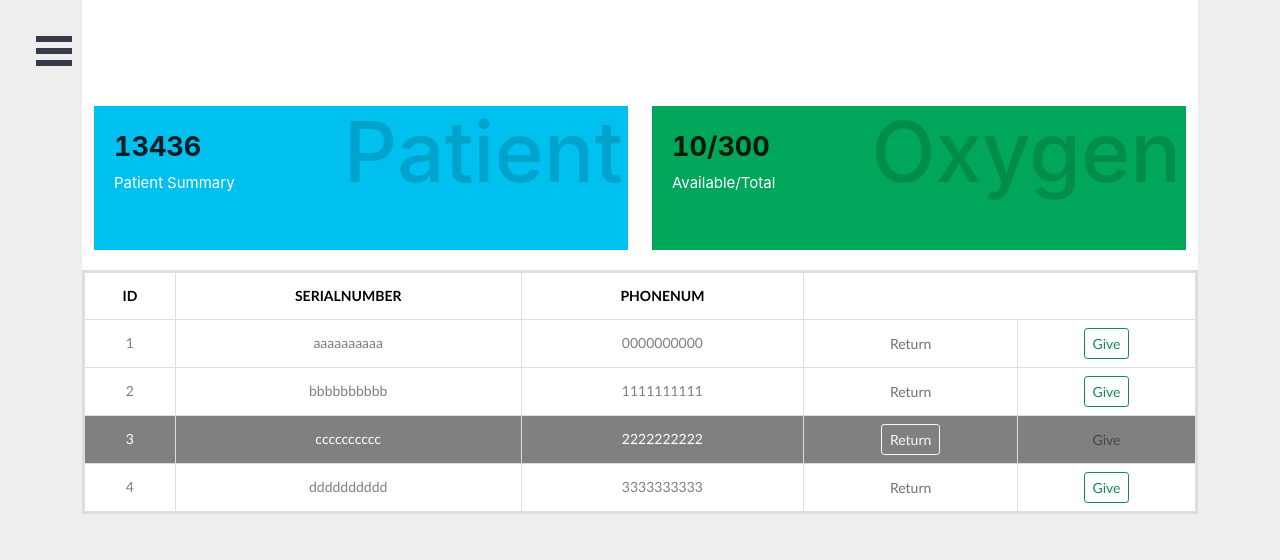
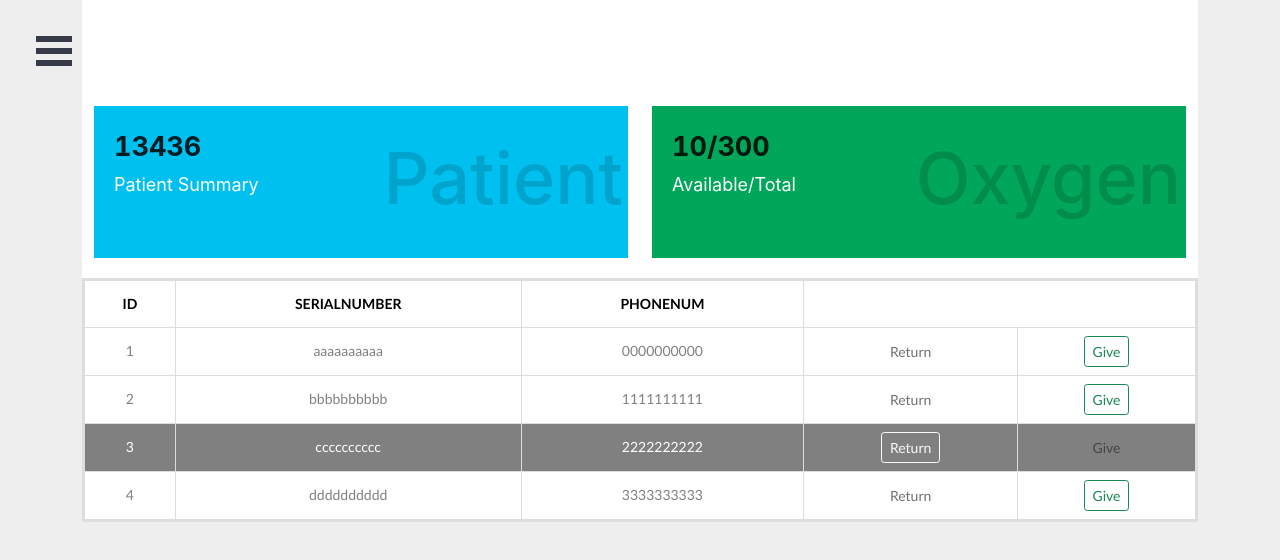
Before and after one commit to pkhamdee/oxygen-web, a React (Create React App) app in the folder frontend/: page / in a window 1280 px wide. Shown: the top 560 px of the page. Built offline with nearby package versions, Linux system fonts and the light colour scheme.

Commit message:
commiting ui alighment

```diff
--- a/frontend/src/Pages/Dashboard.js
+++ b/frontend/src/Pages/Dashboard.js
@@ -124,9 +124,7 @@ class Dashboard extends React.Component {
                       <p> Patient Summary </p>
                     </div>
                     <div class="icon">
-                      <i class="fa fa-patient" aria-hidden="true"></i>
                       <h1 class="fonticon">Patient</h1>
-
                     </div>
                   </div>
                 </div>
@@ -137,7 +135,6 @@ class Dashboard extends React.Component {
                       <p> Available/Total </p>
                     </div>
                     <div class="icon">
-                      <i class="fa fa-engine" aria-hidden="false"></i>
                       <h1 class="fonticon">Oxygen</h1>
                     </div>
                   </div>
--- a/frontend/src/css/widget.css
+++ b/frontend/src/css/widget.css
@@ -29,30 +29,14 @@ background:#eee;
     text-align: left;
 }
 .card-box p {
-    font-size: 15px;
+    font-size: 18px;
 }
 .card-box .icon {
     position: absolute;
-    top: auto;
-    bottom: 5px;
+    bottom: 0px;
     right: 5px;
     z-index: 0;
-    font-size: 72px;
     color: rgba(0, 0, 0, 0.15);
-}
-.card-box .card-box-footer {
-    position: absolute;
-    left: 0px;
-    bottom: 0px;
-    text-align: center;
-    padding: 3px 0;
-    color: rgba(255, 255, 255, 0.8);
-    background: rgba(0, 0, 0, 0.1);
-    width: 100%;
-    text-decoration: none;
-}
-.card-box:hover .card-box-footer {
-    background: rgba(0, 0, 0, 0.3);
 }
 .bg-blue {
     background-color: #00c0ef !important;
@@ -68,10 +52,9 @@ background:#eee;
 }
 
 .fonticon{
-    vertical-align: bottom;
-
+    bottom: 0px;
     right: 5px;
     z-index: 0;
-    font-size: 84px;
+    font-size: 72px;
     color: rgba(0, 0, 0, 0.15);
 }
```
Also changed, not shown: frontend/src/images/Oxygen.png (renamed from frontend/src/Pages/Oxygen.png), frontend/src/images/Pateint.png (renamed from frontend/src/Pages/Pateint.png).
